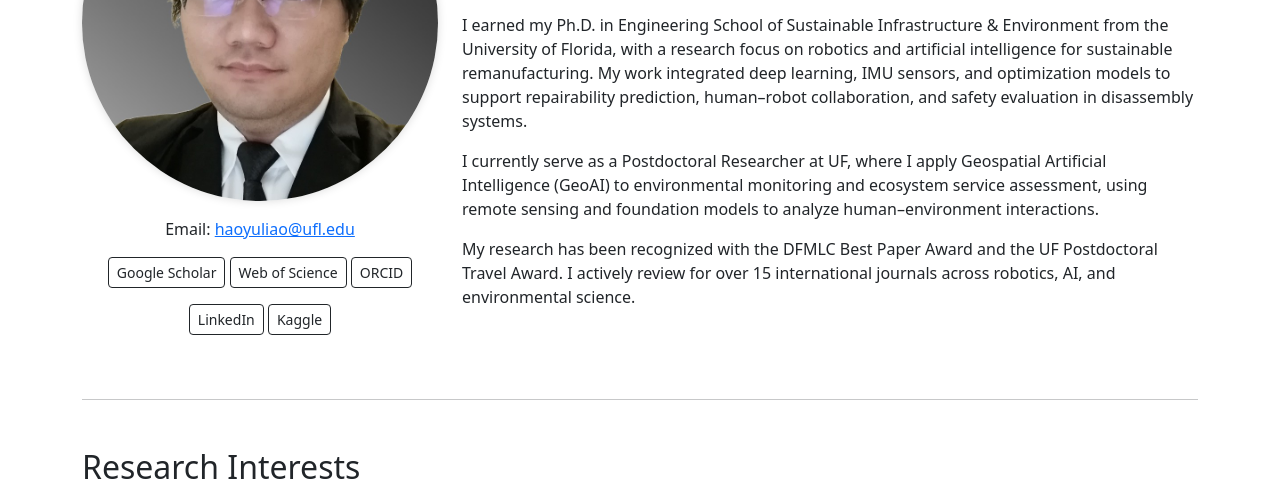
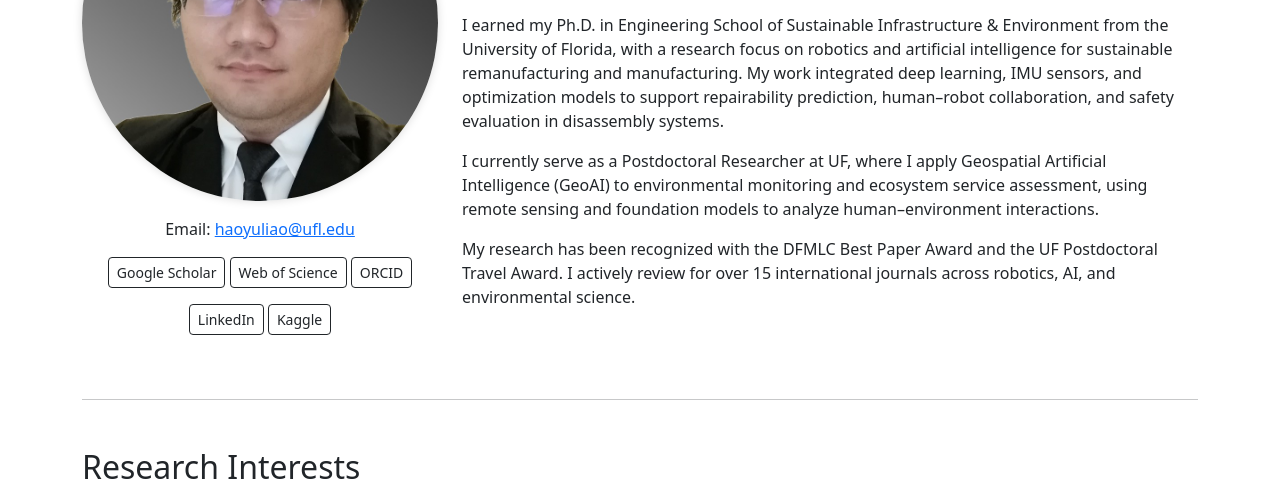
Before and after one commit to haoyuliao/haoyuliao.github.io, a plain HTML site: page index.html in a window 1280 px wide. Shown: the part 273-764 px from the top of the page. Drawn offline with nearby package versions, Linux system fonts and the light colour scheme.

Commit message:
Update index.html

```diff
--- a/index.html
+++ b/index.html
@@ -86,7 +86,7 @@
                     <p>
                         I earned my Ph.D. in Engineering School of Sustainable Infrastructure & Environment from the
                         University of Florida, with a research focus on robotics and artificial intelligence for
-                        sustainable remanufacturing. My work integrated deep learning, IMU sensors, and optimization
+                        sustainable remanufacturing and manufacturing. My work integrated deep learning, IMU sensors, and optimization
                         models to support repairability prediction, human–robot collaboration, and safety evaluation in
                         disassembly systems.
                     </p>
```
